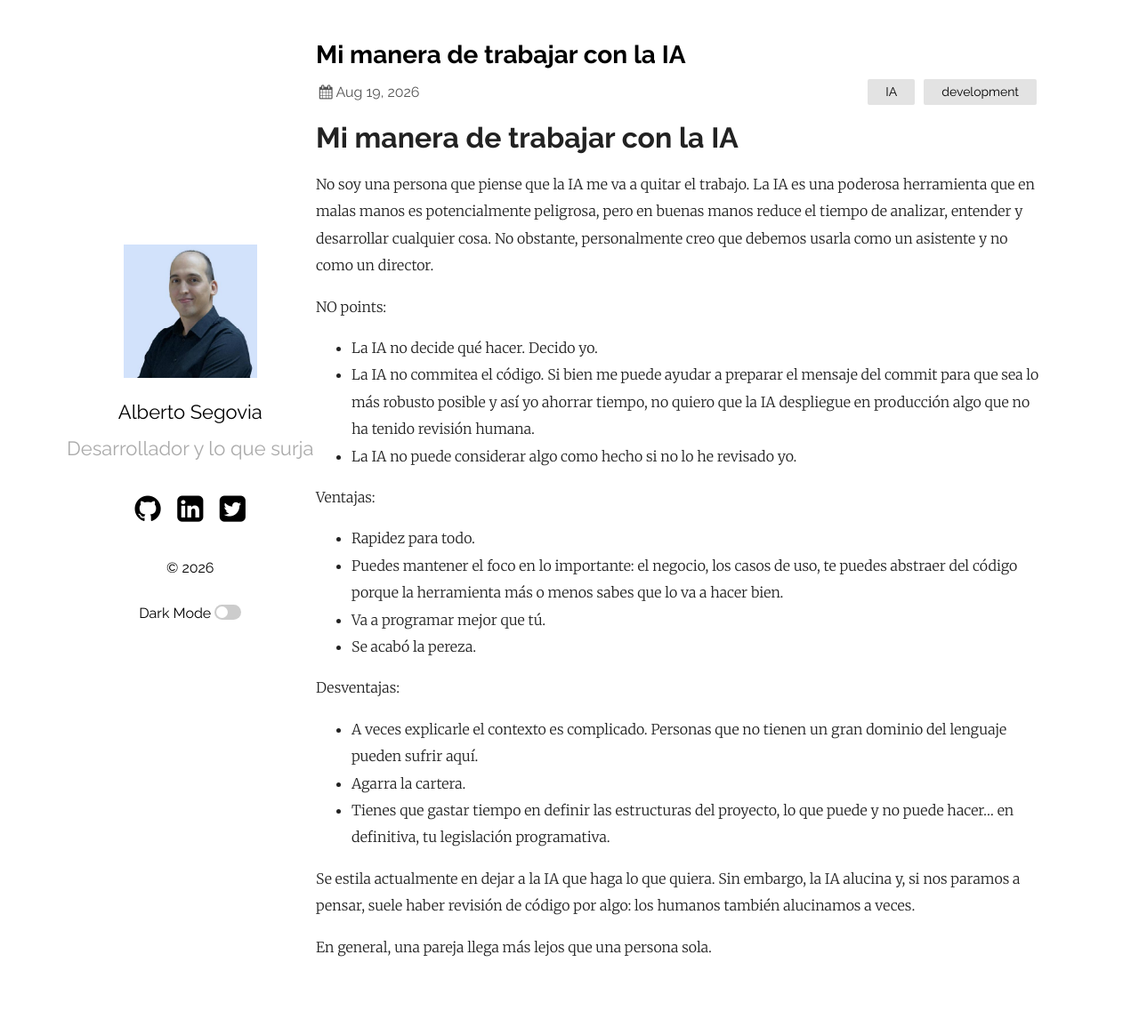
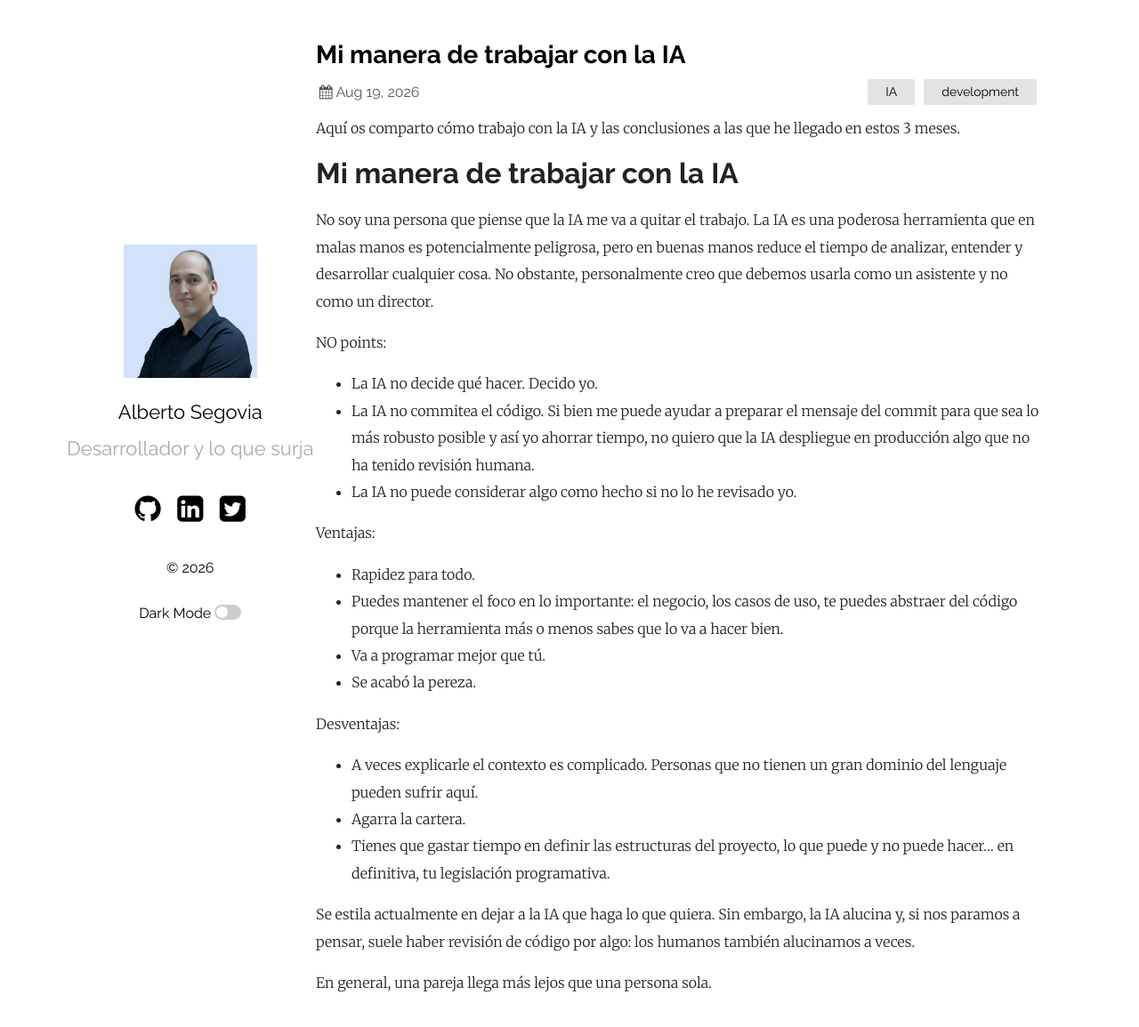
Before and after one commit to asegnz/asegnz.github.io, a Jekyll site: the page built from _posts/2026-08-20-experiencia-con-la-IA.md, in a window 1280 px wide and 1165 px high. Shown: the top 1155 px of the window at 89% size. Built offline with Jekyll 4.4.1, drawn with Linux system fonts in a browser that asks for light colours; comment, search, counter and statistics services are not loaded.

Commit message:
add experiencia con la IA

```diff
--- a/_posts/2026-08-20-experiencia-con-la-IA.md
+++ b/_posts/2026-08-20-experiencia-con-la-IA.md
@@ -4,6 +4,8 @@ title: "Mi manera de trabajar con la IA"
 date: "2026-08-20 00:00:00 +0200"
 categories: IA development
 ---
+
+Aquí os comparto cómo trabajo con la IA y las conclusiones a las que he llegado en estos 3 meses.
 
 Mi manera de trabajar con la IA
 ================================
```
